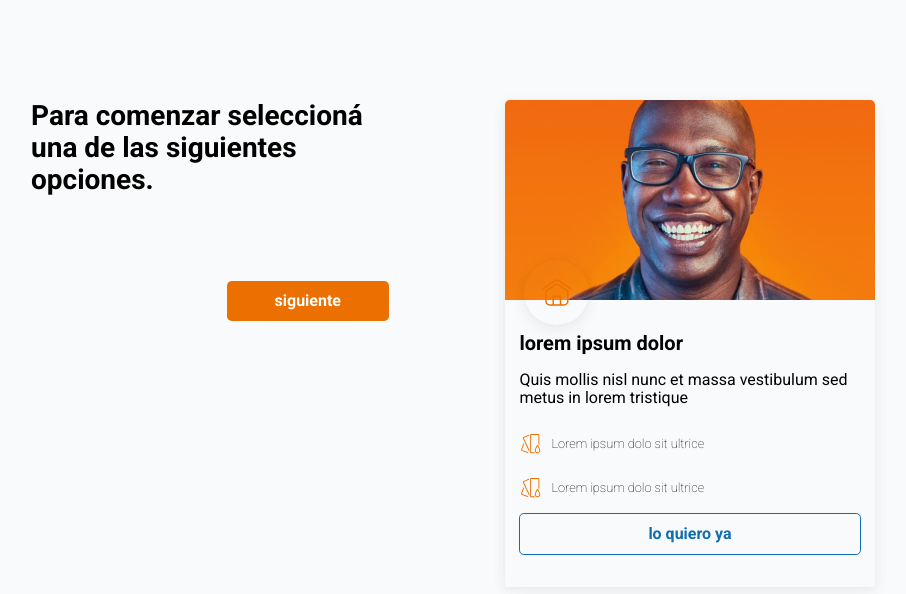
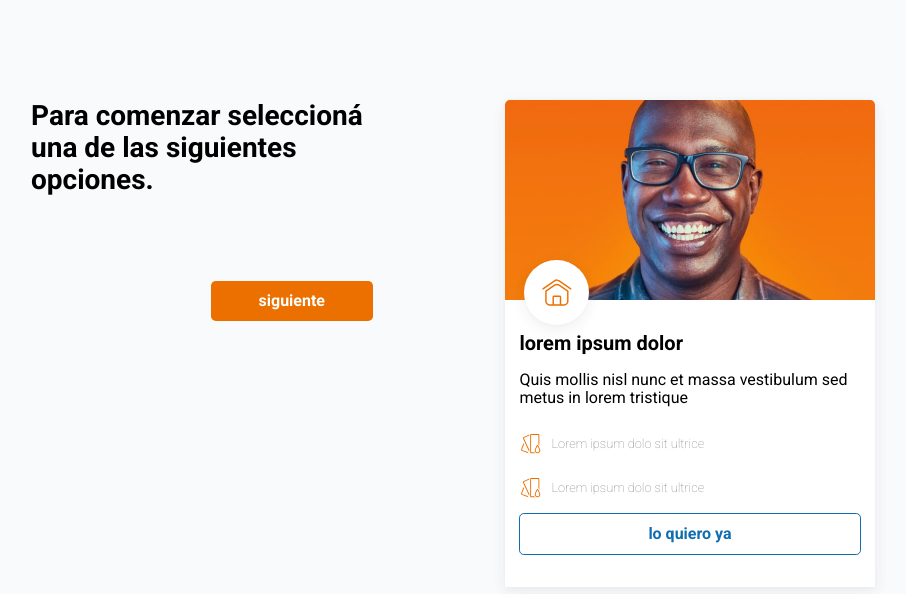
Before and after one commit to josefelipegh/hellohellochallenge, a React (Create React App) app: page / in a window 1280 px wide. Shown: the top 594 px of the page, without its empty margins (195-1101 px from the left). Built offline with nearby package versions, Linux system fonts and the light colour scheme; no server answers.

Commit message:
Finalizar primera pantalla

```diff
--- a/src/components/card/Card.jsx
+++ b/src/components/card/Card.jsx
@@ -7,7 +7,7 @@ const CardAticle = styled.article`
     position: relative;
     width: 100%;
     max-width: 370px;
-    background-color: ${({theme}) =>  theme.sixtyColor};
+    background-color: ${({theme}) =>  theme.sixthColor};
     box-shadow: 0px 8px 16px rgba(86, 80, 76, 0.04),
                 0px 2px 16px rgba(86, 80, 76, 0.04),
                 0px 1px 4px rgba(86, 80, 76, 0.04);
@@ -42,7 +42,7 @@ const Icon = styled.span`
     height: 65px;
     top: 80%;
     left: 5%;
-    background-color: ${({theme}) =>  theme.sixtyColor};
+    background-color: ${({theme}) =>  theme.sixthColor};
     border-radius: 100%;
     box-shadow: 0px 8px 16px rgba(86, 80, 76, 0.04),
                 0px 2px 16px rgba(86, 80, 76, 0.04),
@@ -86,7 +86,7 @@ const List = styled.ul`
         & p {
             font-size: .8rem;
             font-weight: 100;
-            color: ${({theme}) => theme.fiftyColor};
+            color: ${({theme}) => theme.fifthColor};
             margin: .8rem 0;
         }
     }
--- a/src/components/stepper/Stepper.jsx
+++ b/src/components/stepper/Stepper.jsx
@@ -13,6 +13,7 @@ const Section = styled.section`
     margin-right: 100px;
     width: 100%;
     height: 100%;
+    padding: 0 1rem;
 `
 
 const ButtonStepper = styled(Button)`
@@ -28,7 +29,6 @@ const ButtonStepper = styled(Button)`
 const Title = styled.h2`
     font-size: 28px;
     font-weight: 700;
-    padding: 0 1rem;
     margin-bottom: 1.5rem;
 `
 
```
